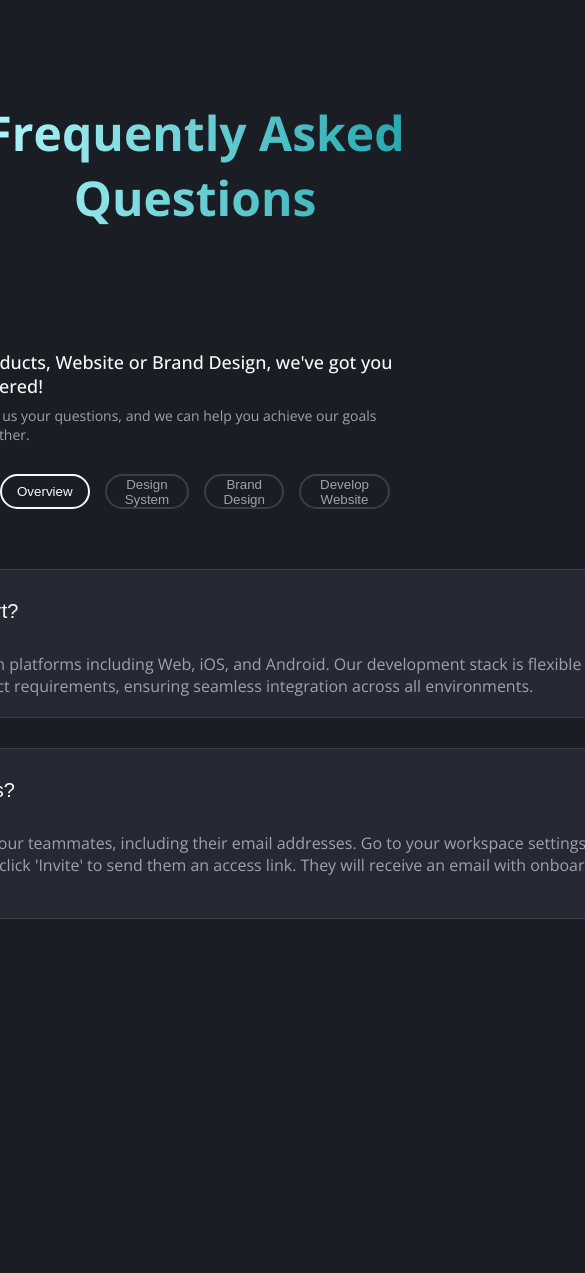
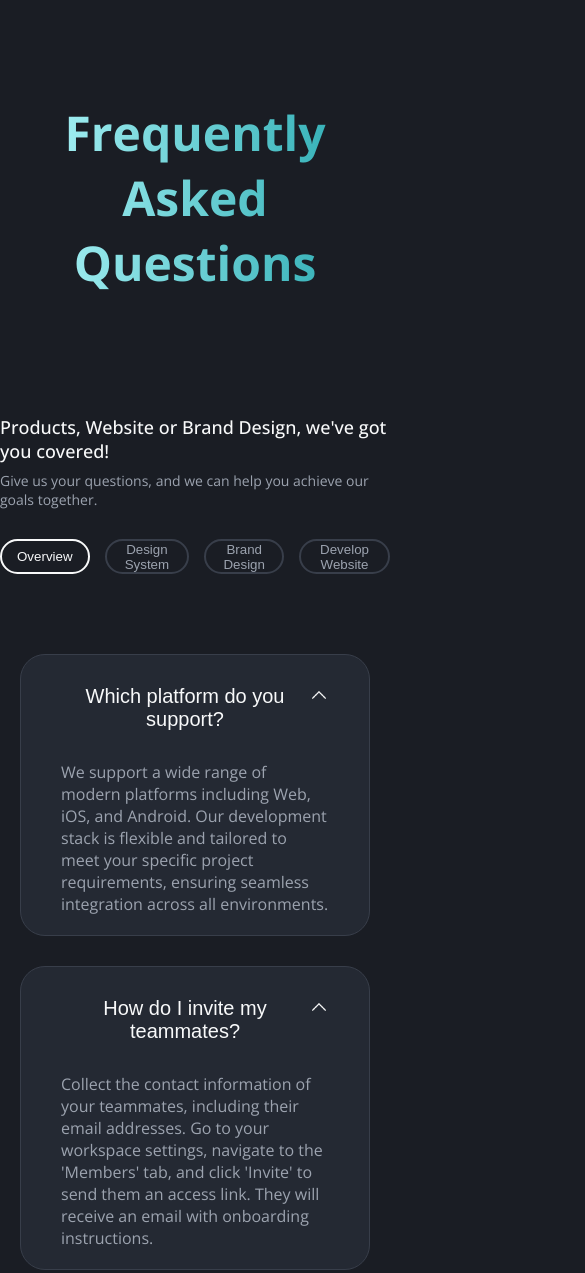
Before and after one commit to viganogabriele/Learning-JavaScript-TypeScript, a plain HTML site: page 02-faq-page/index.html in a window 390 px wide. Shown: the top 1273 px of the page, 585 px wide, since content can reach past the window. Before the commit the page ends 1032 px from the top, so only its background shows below. Drawn offline with nearby package versions, Linux system fonts and the light colour scheme.

Commit message:
style: improve FAQ item layout with responsive widths and enhanced spacing

```diff
--- a/02-faq-page/style.css
+++ b/02-faq-page/style.css
@@ -39,7 +39,8 @@ body {
   font-size: 48px;
   font-weight: 700;
   line-height: 65px;
-  width: 450px;
+  max-width: 450px;
+  width: 100%;
   margin-top: 100px;
   /* Apply the gradient background */
   background: linear-gradient(90deg, #b6fafd 0%, #21a5ac 100%);
@@ -90,14 +91,17 @@ body {
   display: flex;
   flex-direction: column;
   align-items: center;
-  margin-top: 60px;
+  margin-top: 80px;
   gap: 50px;
+  width: 100%;
+  padding: 0 20px;
 }
 
 .faq-item {
-  width: 1000px;
+  width: 100%;
+  max-width: 1000px;
   overflow: hidden;
-  border-radius: 10px;
+  border-radius: 25px;
 }
 
 .faq-item__question {
@@ -136,6 +140,11 @@ body {
   filter: brightness(0) invert(1);
 }
 
+.faq-item--active .faq-item__icon {
+  transform: rotate(180deg);
+  transition: transform 0.3s ease;
+}
+
 .faq-panel {
   display: flex;
   flex-direction: column;
```
